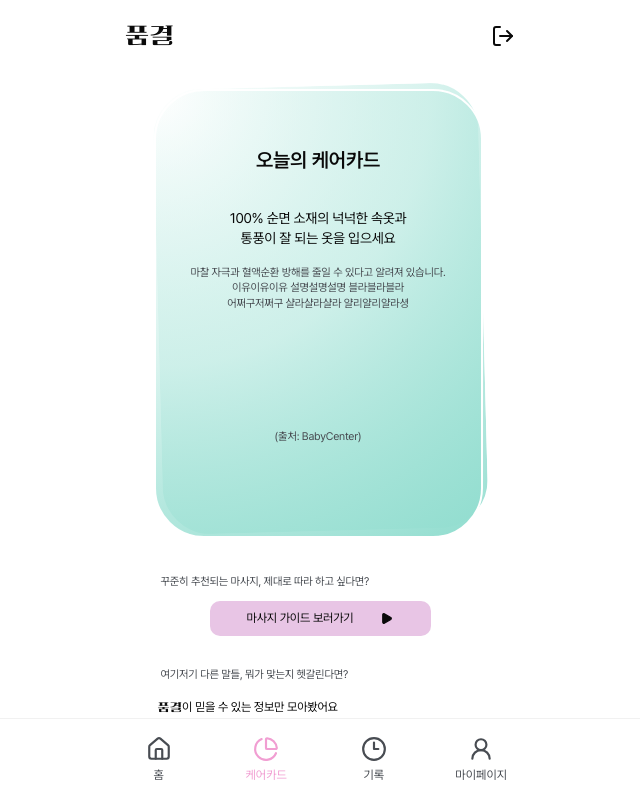
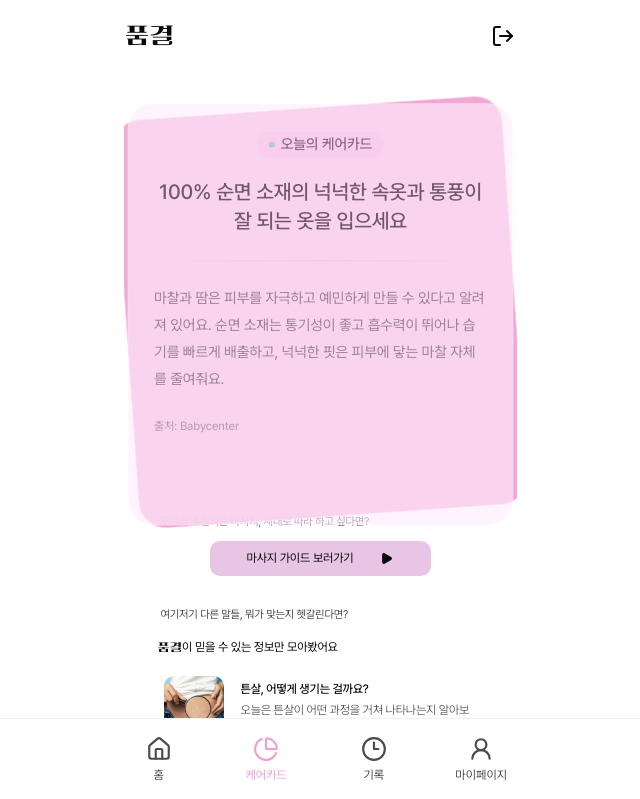
Before and after one commit to Likelion-YeungNam-Univ/14th-Marshmello-web, a React (Vite) app: page /care in a window 1280 px wide. Shown: the top 799 px of the page, without its empty margins (320-960 px from the left). Built offline with nearby package versions, Linux system fonts and the light colour scheme.

Commit message:
feat: 오늘의 케어카드 디자인 및 애니메이션 적용

```diff
--- a/src/features/care/model/today-care-card.ts
+++ b/src/features/care/model/today-care-card.ts
@@ -1,22 +1,14 @@
 export type TodayCareCardData = {
   id: string
   title: string
-  tip: string[]
-  description: string[]
+  description: string
   source?: string
 }
 
 export const mockTodayCareCard: TodayCareCardData = {
   id: "daily-care-1",
-  title: "오늘의 케어카드",
-  tip: [
-    "100% 순면 소재의 넉넉한 속옷과",
-    "통풍이 잘 되는 옷을 입으세요",
-  ],
-  description: [
-    "마찰 자극과 혈액순환 방해를 줄일 수 있다고 알려져 있습니다.",
-    "이유이유이유 설명설명설명 블라블라블라",
-    "어쩌구저쩌구 샬라샬라샬라 얄리얄리얄라셩",
-  ],
-  source: "BabyCenter",
+  title: "100% 순면 소재의 넉넉한 속옷과 통풍이 잘 되는 옷을 입으세요",
+  description:
+    "마찰과 땀은 피부를 자극하고 예민하게 만들 수 있다고 알려져 있어요. 순면 소재는 통기성이 좋고 흡수력이 뛰어나 습기를 빠르게 배출하고, 넉넉한 핏은 피부에 닿는 마찰 자체를 줄여줘요.",
+  source: "Babycenter",
 }
--- a/src/features/care/ui/today-care-card.tsx
+++ b/src/features/care/ui/today-care-card.tsx
@@ -1,3 +1,5 @@
+import { motion } from "framer-motion"
+
 import type { TodayCareCardData } from "@/features/care/model/today-care-card"
 
 type TodayCareCardProps = {
@@ -5,46 +7,62 @@ type TodayCareCardProps = {
 }
 
 export function TodayCareCard({ card }: TodayCareCardProps) {
+  const layerMotion = (delay: number, y: number, scale: number) => ({
+    animate: { opacity: 1, scale: 1, y: 0 },
+    initial: { opacity: 0, scale, y },
+    transition: {
+      delay,
+      duration: 1.1,
+      ease: [0.22, 1, 0.36, 1] as const,
+    },
+  })
+
   return (
     <section
       aria-labelledby="today-care-card-title"
-      className="relative mx-auto h-[458px] w-[341px]"
+      className="relative h-[398px] w-full"
     >
-      <div
+      <motion.div
         aria-hidden="true"
-        className="absolute left-[6px] top-0 h-[449px] w-[329px] -rotate-[1.5deg] rounded-[50px] border-2 border-white bg-[radial-gradient(circle_at_top_left,rgba(255,255,255,0.4)_0%,rgba(200,238,231,0.7)_50%,#91ddcf_100%)] shadow-[inset_-5px_-5px_250px_rgba(255,255,255,0.02)]"
-      />
+        className="absolute inset-x-0 top-[7px] flex h-[436px] items-center justify-center"
+        {...layerMotion(0.06, 28, 0.92)}
+      >
+        <div className="h-[413px] w-full -rotate-[4deg] rounded-[28px] border border-white/55 bg-[#f19ed2]" />
+      </motion.div>
 
-      <article className="absolute left-[4px] top-[5px] h-[449px] w-[329px] overflow-hidden rounded-[50px] border-2 border-white bg-[radial-gradient(circle_at_top_left,rgba(255,255,255,0.4)_0%,rgba(200,238,231,0.7)_50%,#91ddcf_100%)] shadow-[5px_5px_4px_rgba(255,255,255,0.1),inset_-5px_-5px_250px_rgba(255,255,255,0.02)]">
+      <motion.article
+        className="absolute inset-x-0 top-0 flex h-[430px] flex-col rounded-[26px] border border-white/70 bg-[#ffeefe] px-[26px] py-7"
+        {...layerMotion(0.28, 42, 0.95)}
+      >
+        <div className="flex h-[26px] items-center justify-center">
+          <span className="inline-flex items-center gap-1.5 rounded-full bg-[#f19ed2]/12 px-3 py-1 text-[15px] leading-[18px] font-medium tracking-[-0.01em] text-[#484c52]">
+            <span aria-hidden="true" className="size-1.5 rounded-full bg-[#91ddcf]" />
+            오늘의 케어카드
+          </span>
+        </div>
+
         <h1
-          className="absolute inset-x-5 top-[55px] text-center text-[20px] leading-[1.4] font-semibold tracking-[-0.01em]"
+          className="mt-5 text-center text-[21px] leading-[30.45px] font-medium tracking-[-0.01em] text-[#2a2c30]"
           id="today-care-card-title"
         >
           {card.title}
         </h1>
 
-        <p className="absolute inset-x-[55px] top-[118px] text-center text-[14px] leading-[1.4] tracking-[-0.02em]">
-          {card.tip.map((line) => (
-            <span className="block" key={line}>
-              {line}
-            </span>
-          ))}
-        </p>
+        <div
+          aria-hidden="true"
+          className="mt-6 h-px w-full bg-gradient-to-r from-transparent via-black/10 to-transparent"
+        />
 
-        <p className="absolute inset-x-[30px] top-[174px] text-center text-[11px] leading-[1.4] tracking-[-0.02em] text-[#484c52]">
-          {card.description.map((line) => (
-            <span className="block" key={line}>
-              {line}
-            </span>
-          ))}
+        <p className="mt-6 text-[15px] leading-[27.75px] tracking-[-0.01em] text-[#6b6f76]">
+          {card.description}
         </p>
 
         {card.source ? (
-          <p className="absolute inset-x-5 top-[338px] text-center text-[11px] leading-[1.4] tracking-[-0.02em] text-[#484c52]">
-            (출처: {card.source})
+          <p className="mt-6 text-[12px] leading-[18px] tracking-[-0.01em] text-[#6b6f76]/70">
+            출처: {card.source}
           </p>
         ) : null}
-      </article>
+      </motion.article>
     </section>
   )
 }
```
